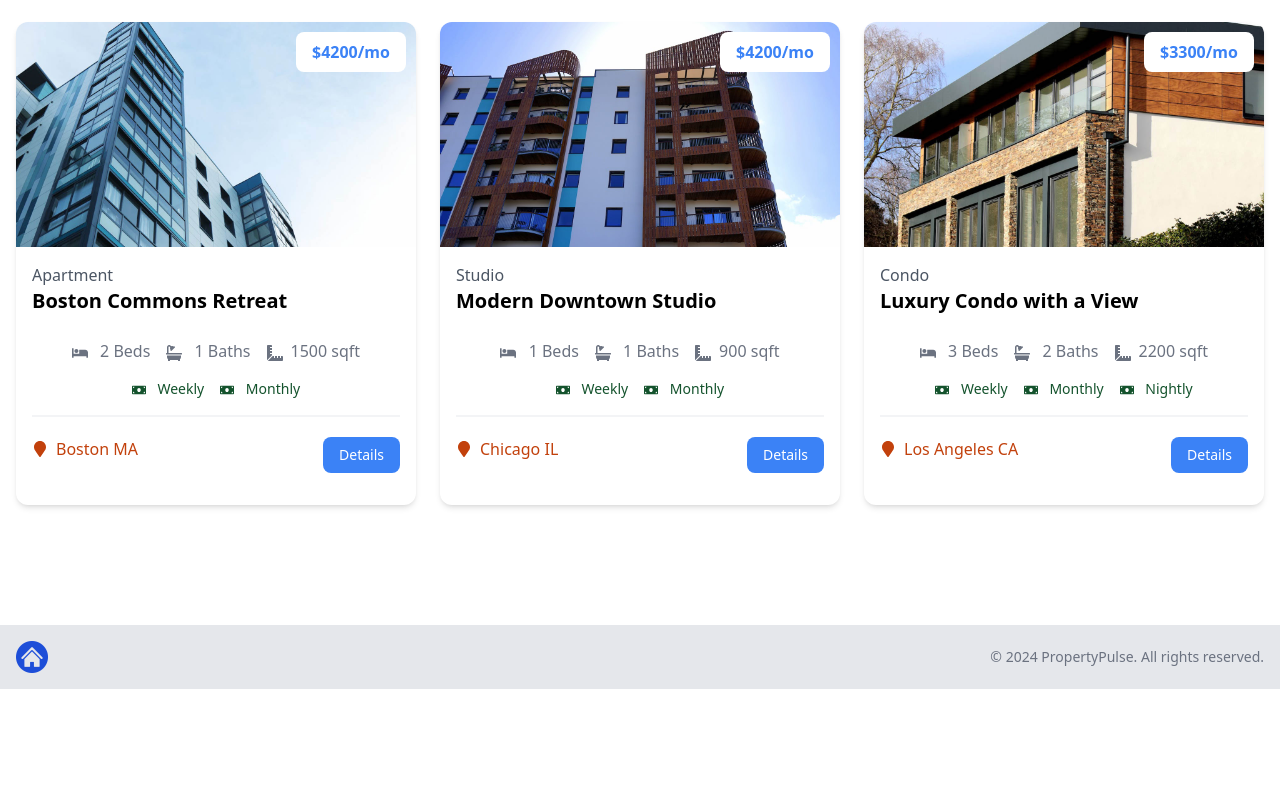
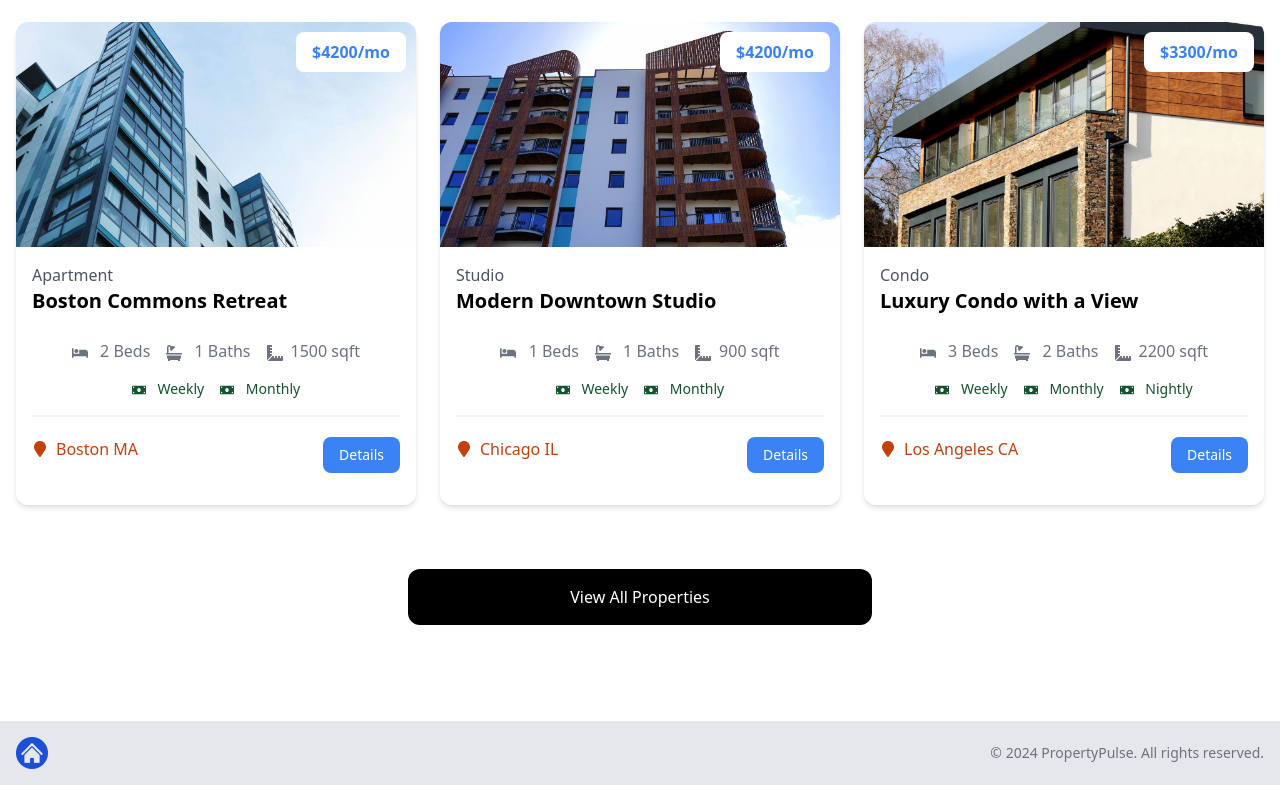
Before and after one commit to SilvesterSpath/nextjs_app, a Next.js app: page / in a window 1280 px wide. Shown: the part 723-1508 px from the top of the page. Before the commit the page ends 1412 px from the top, so only its background shows below. Built offline with nearby package versions, Linux system fonts and the light colour scheme.

Commit message:
Home properties

```diff
--- a/components/HomeProperties.jsx
+++ b/components/HomeProperties.jsx
@@ -1,5 +1,6 @@
 import properties from '@/data/properties.json';
 import PropertyCard from './PropertyCard';
+import Link from 'next/link';
 
 const HomeProperties = () => {
   const recentProperties = properties
@@ -7,6 +8,7 @@
     .slice(0, 3);
 
   return (
+    <>
       <section className='px-4 py-6'>
         <div className='container-xl lg:container m-auto'>
           <h2 className='text-3xl font-bold text-blue-500 mb-6 text-center'>
@@ -23,6 +25,15 @@
           </div>
         </div>
       </section>
+      <section className='m-auto max-w-lg my-10 px-6'>
+        <Link
+          href='/properties'
+          className='block bg-black text-white text-center py-4 px-6 rounded-xl hover:bg-gray-700'
+        >
+          View All Properties
+        </Link>
+      </section>{' '}
+    </>
   );
 };
 
```
Lines whose indentation alone changed are shown as unchanged.
